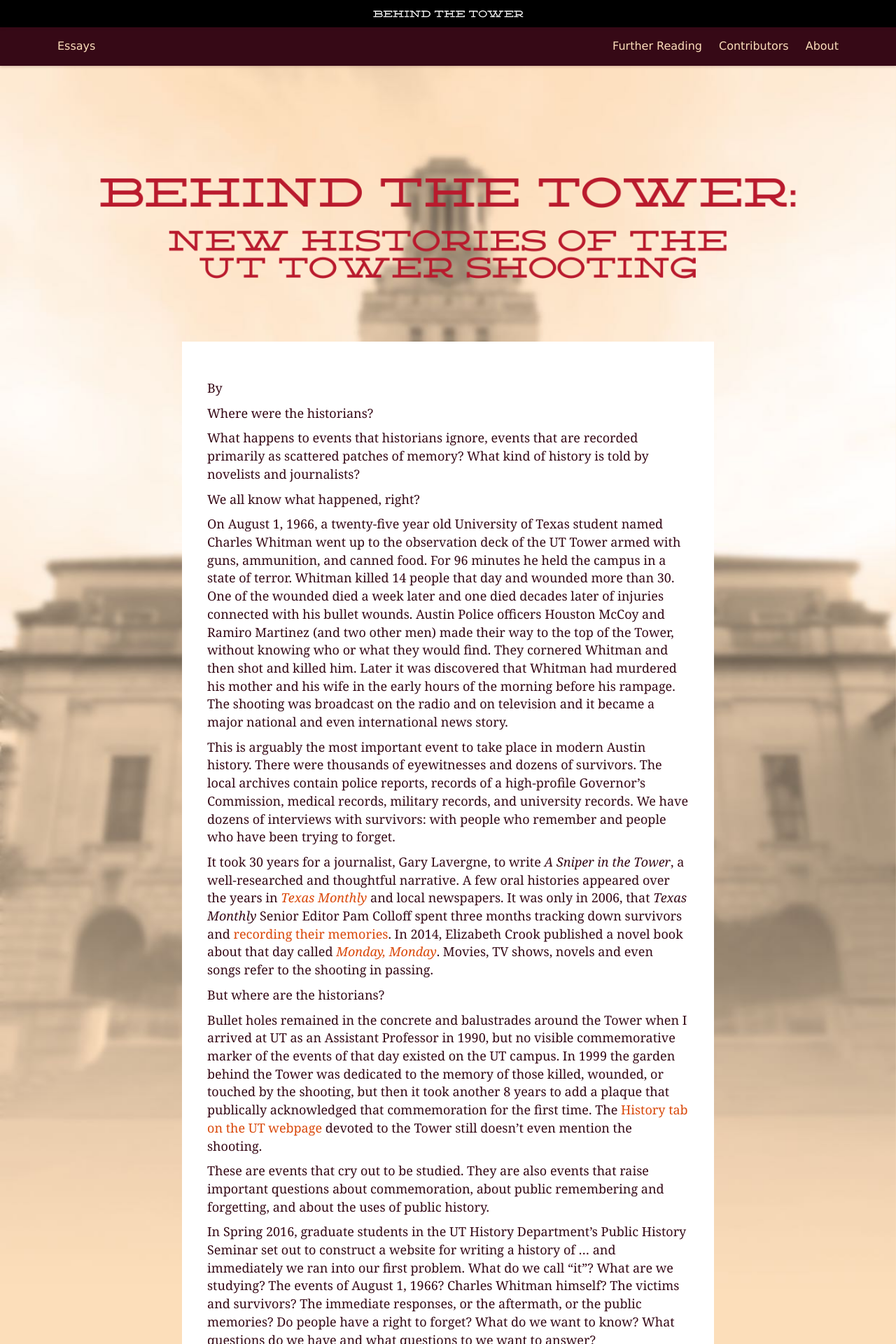
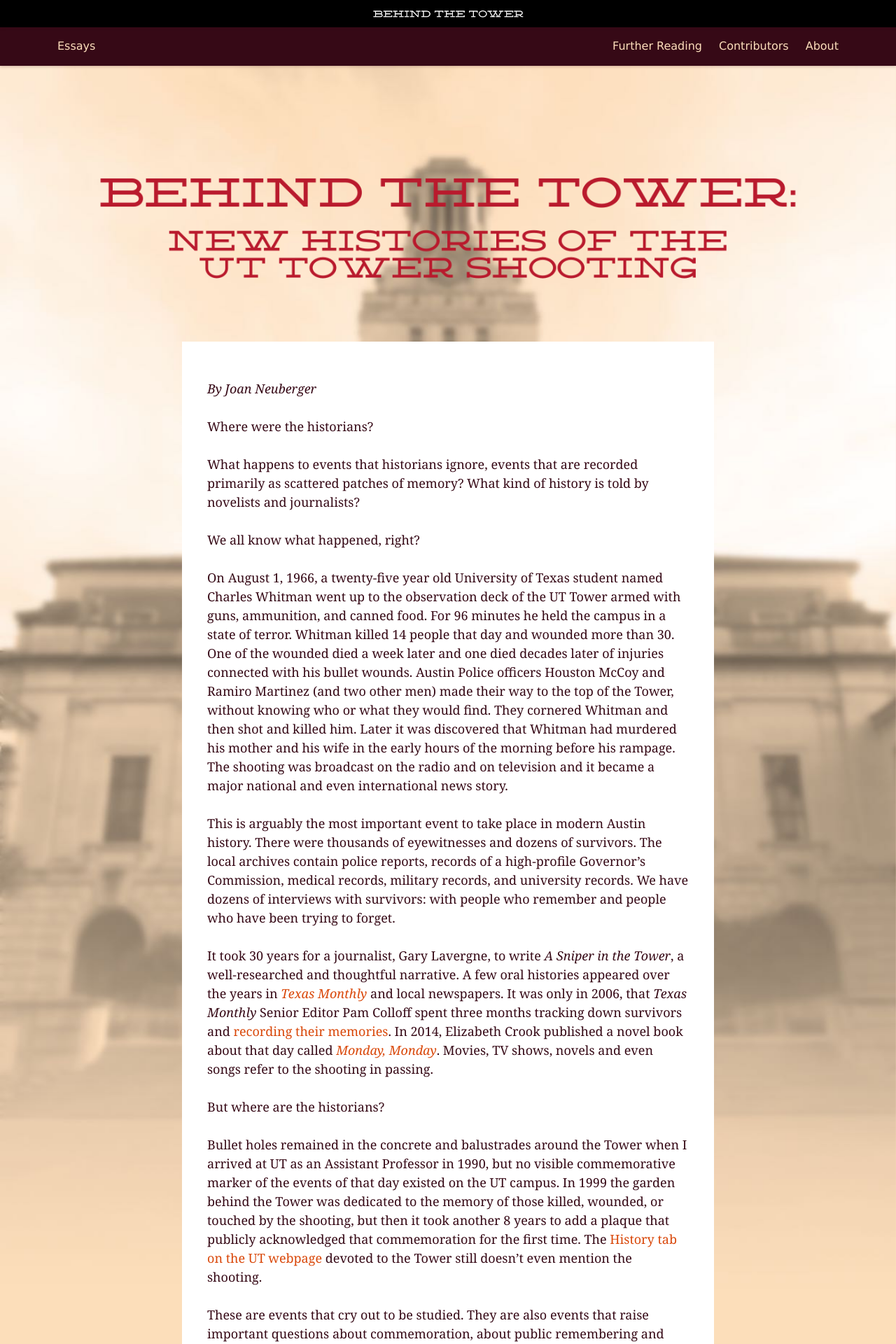
Before and after one commit to utexas-public-history/tower, a Jekyll site: the page built from index.md, in a window 1280 px wide. Shown: the top 1920 px of the page at 70% size. Built offline with Jekyll 4.4.1, drawn with Linux system fonts in a browser that asks for light colours.

Commit message:
Special layout for homepage

```diff
--- a/_layouts/homepage.html
+++ b/_layouts/homepage.html
@@ -16,7 +16,7 @@
 </div>
 <div class="bar">
   <div class="container">
-    <div class="col-sm-12 col-md-10 col-md-offset-1 col-lg-8 col-lg-offset-2 page-content">
+    <div class="col-sm-12 col-md-10 col-md-offset-1 col-lg-8 col-lg-offset-2 post-content">
       <p class="byline">By {{ page.author }}</p>
       {{ content }}
     </div>
--- a/_sass/article.scss
+++ b/_sass/article.scss
@@ -58,6 +58,10 @@
   p {
     line-height: 150%;
     margin-bottom: 1.5em;
+
+    &.byline {
+      font-style: italic;
+    }
   }
 
   img {
--- a/_sass/base.scss
+++ b/_sass/base.scss
@@ -219,11 +219,18 @@
     }
   }
 
-  .page-content {
+  .post-content {
     background-color: $negativeColor;
     padding: {
       right: 2em;
       left: 2em;
+    }
+
+    .full-width {
+      margin: {
+        right: -2em;
+        left: -2em;
+      }
     }
   }
 
--- a/index.md
+++ b/index.md
@@ -1,7 +1,9 @@
 ---
 layout: homepage
 title: 'Behind the Tower: New Histories of the UT Tower Shooting'
+author: 'Joan Neuberger'
 ---
+{::options parse_block_html="false" /}
 Where were the historians?
 
 What happens to events that historians ignore, events that are recorded primarily as scattered patches of memory? What kind of history is told by novelists and journalists?
@@ -16,11 +18,13 @@
 
 But where are the historians?
 
-Bullet holes remained in the concrete and balustrades around the Tower when I arrived at UT as an Assistant Professor in 1990, but no visible commemorative marker of the events of that day existed on the UT campus. In 1999 the garden behind the Tower was dedicated to the memory of those killed, wounded, or touched by the shooting, but then it took another 8 years to add a plaque that publically acknowledged that commemoration for the first time. The [History tab on the UT webpage][tower-history] devoted to the Tower still doesn’t even mention the shooting.
+Bullet holes remained in the concrete and balustrades around the Tower when I arrived at UT as an Assistant Professor in 1990, but no visible commemorative marker of the events of that day existed on the UT campus. In 1999 the garden behind the Tower was dedicated to the memory of those killed, wounded, or touched by the shooting, but then it took another 8 years to add a plaque that publicly acknowledged that commemoration for the first time. The [History tab on the UT webpage][tower-history] devoted to the Tower still doesn’t even mention the shooting.
 
 These are events that cry out to be studied. They are also events that raise important questions about commemoration, about public remembering and forgetting, and about the uses of public history.
 
 In Spring 2016, graduate students in the UT History Department’s Public History Seminar set out to construct a website for writing a history of … and immediately we ran into our first problem.  What do we call “it”? What are we studying? The events of August 1, 1966? Charles Whitman himself? The victims and survivors? The immediate responses, or the aftermath, or the public memories? Do people have a right to forget? What do we want to know? What questions do we have and what questions to we want to answer?
+
+<div class="full-width"><img src="{{ site.baseurl }}/images/homepage/group-photo-1.jpg" alt="Group photo in archives" /></div>
 
 We had a hard time even deciding what to call our project. In 1966 and 1967 people at UT referred to it as “the accident,” or “the incident.” Should we mention Whitman in the title? Go for drama with “The Tower Tragedy,” or “The Tower Catastrophe”? Or play down the drama with something like “The UT Tower Shooting?”
 
@@ -36,11 +40,15 @@
 
 Several of the students looked at the ways people responded to the shooting. Alejandra Garza read _The Daily Texan_, the UT Austin student newspaper, and what were then two newspapers, _The Austin American_ and _The Austin Statesman_, to show [how journalists tried to make sense of what happened][garza] and provide a place for students to talk about that day. Maria Hammack wanted to know if this mass school shooting was [the first of its kind][hammack] – as it is so often labeled – so she researched school shootings and violence back into the nineteenth century.
 
+<div class="full-width"><img src="{{ site.baseurl }}/images/homepage/group-photo-2.jpg" alt="Group photo in archives" /></div>
+
 My job as seminar leader was to articulate and keep track of the larger issues – historical, ethical, professional and public – that arose in our collective examination of this one historical event.  We kept coming back to two questions. First, why has this complicated, interesting, tragic story been so neglected, not only by historians but by the university?  Everyone in Austin remembers or knows someone or knows someone who knows someone who was there on August 1, 1966. On every anniversary, when given the opportunity, those people eagerly tell their stories. As a result, all we seem to have are isolated memories, insufficient commemoration, and dissatisfying public acknowledgement. Itza Carbajal reminded us all semester that [people have a right to forget][carbajal] as well as a will to remember. In her contribution, she asks what defines an appropriate response to tragedy and trauma? How can public memory help people process private grief? And Victoria Hurley [examines some of the oral histories][hurley] that have been published in recent years to try to answer the same questions. John Lisle explores the ways [the university has constructed the Tower in public memory][lisle], the meanings associated with the Tower in the years before and the five decades since Charles Whitman climbed up there with his arsenal and turned the tower into a “fortress.”
 
 The second difficult question that repeatedly arose in our discussions was how to represent Charles Whitman in our public history. Rosa Eberly, who taught a course at UT on public memory and the UT Tower Shooting, shows that Whitman was far more often remembered than his victims and the survivors.[^1]  Many people worry that this kind of attention “[turns mass shooters into celebrities][fame].” The Brady Campaign to Prevent Gun Violence has recently released a [web browser plug-in][plug-in] that automatically replaces a shooter’s name and face with the name and face of a victim. The pendulum has shifted since Eberly was writing a decade ago and much more emphasis is given now to victims and survivors. For example, in the award-winning 2016 film, [_Tower_][tower-film], Whitman is only shown once: we only see him after he has been killed and then we only see his feet.
 
 We came to believe, as a class of historians, that silencing a subject prevents our ability to understand the past by adding to its mystique and increasing misinformation. As public historians, we decided, it is our job to make credible, well-researched history available to the public, regardless of how it will be used by readers. This story, August 1, 1966 and its aftermath, is everyone’s story. Our job is to read the original documents and analyze them in light of the events of the intervening 50 years and the literature that has been written during that time on gun violence, memory, commemoration, and trauma.
+
+<div class="full-width"><img src="{{ site.baseurl }}/images/homepage/group-photo-3.jpg" /></div>
 
 Because this has been a class project, begun and executed during the course of only one semester, our research is necessarily incomplete. Each essay on this website is meant to raise questions that have been forgotten or that haven’t been asked. But it will be up to future historians to continue this work and ask new questions in order to keep this subject and the people connected with it from becoming mythologized or forgotten.
 
```
Also changed, not shown: other parts of _layouts/homepage.html (+9 -0 lines), images/homepage/group-photo-1.jpg (added), images/homepage/group-photo-2.jpg (added), images/homepage/group-photo-3.jpg (added).
